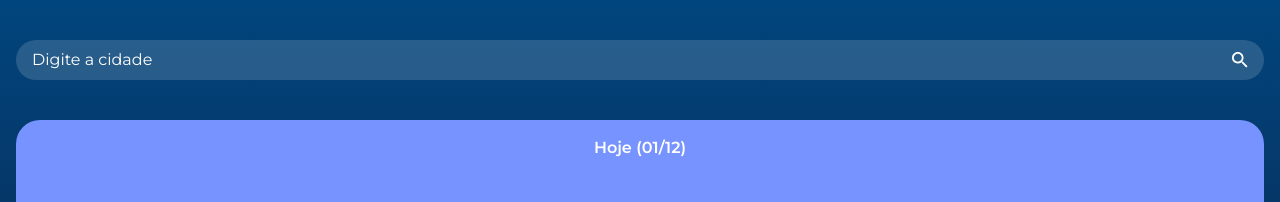
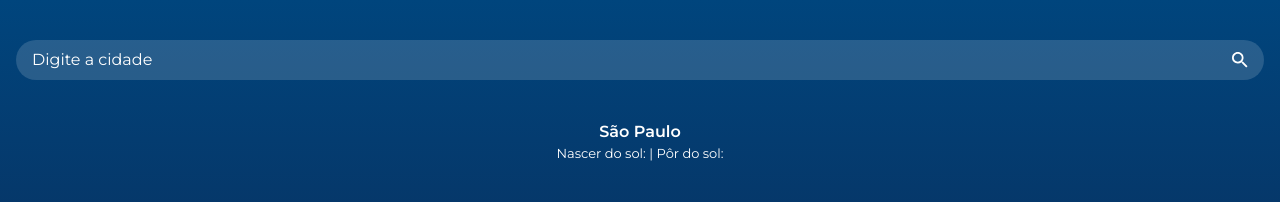
Before and after one commit to thiagotsepe/weather-app, a React (Vite) app: page / in a window 1280 px wide. Shown: the top 202 px of the page. Built offline with nearby package versions, Linux system fonts and the light colour scheme.

Commit message:
feat: add CityTitle component skeleton

```diff
--- a/src/App.jsx
+++ b/src/App.jsx
@@ -1,12 +1,14 @@
 import { useState } from 'react'
 import { SearchBar } from './components/SearchBar'
 import { WeatherCard } from './components/WeatherCard'
+import { CityTitle } from './components/CityTitle'
 
 function App() {
 
   return (
     <div className="min-h-screen overflow-y-auto bg-linear-to-b from-brand-start to-brand-end px-4 pt-10 flex flex-col gap-10">
       <SearchBar/>
+      <CityTitle/>
       <WeatherCard/>
 
     </div>
--- /dev/null
+++ b/src/components/CityTitle/index.jsx
@@ -0,0 +1,8 @@
+export function CityTitle() {
+  return (
+    <div className="flex flex-col gap-0">
+      <h1 className="text-2x1 mx-auto font-semibold">São Paulo</h1>
+      <p className="text-[13px] mx-auto">Nascer do sol: | Pôr do sol: </p>
+    </div>
+  );
+}
```
